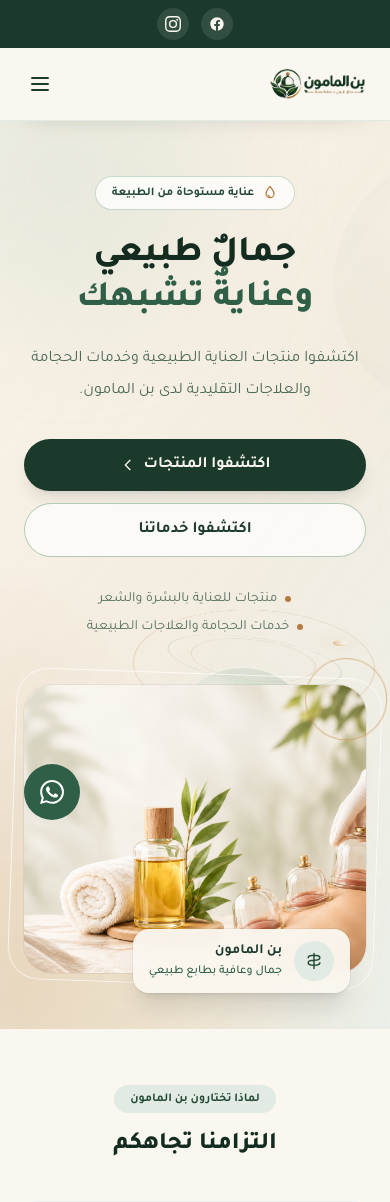
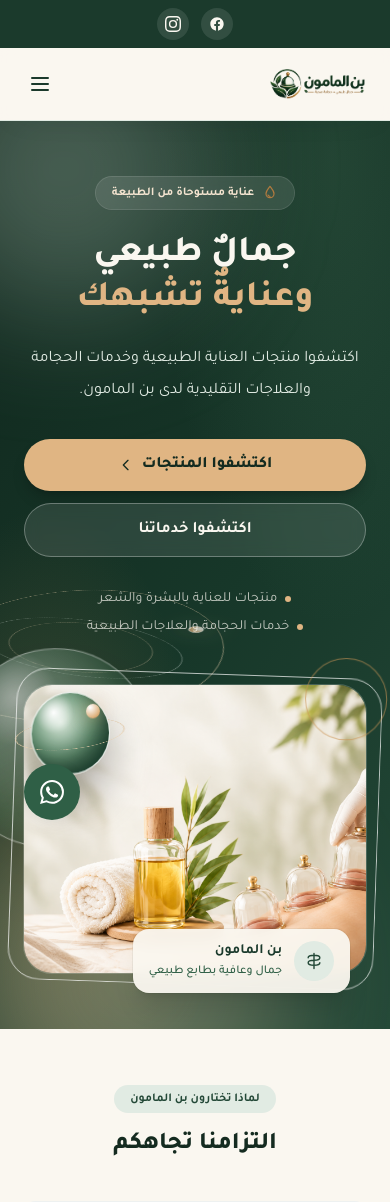
Before and after one commit to Hassan-ibbakh/benmamoun, a Flask app: page / in a window 390 px wide. Shown: the top 1202 px of the page. Run offline with Flask 3, Linux system fonts and the light colour scheme; some libraries are stand-ins or nearby versions.

Commit message:
Make homepage more vivid and fix reveal visibility
Co-authored-by: Copilot <223556219+Copilot@users.noreply.github.com>

```diff
--- a/templates/base.html
+++ b/templates/base.html
@@ -165,8 +165,9 @@
         .hero-section {
             isolation: isolate;
             background:
-                radial-gradient(ellipse at 4% 95%, rgba(178, 123, 63, .17), transparent 35%),
-                linear-gradient(125deg, rgba(248, 242, 231, .88) 0%, rgba(242, 234, 220, .82) 52%, rgba(232, 238, 232, .88) 100%);
+                radial-gradient(ellipse at 12% 82%, rgba(203, 148, 85, .24), transparent 34%),
+                radial-gradient(ellipse at 85% 4%, rgba(94, 146, 112, .2), transparent 38%),
+                linear-gradient(125deg, #10271d 0%, #173729 54%, #234837 100%);
         }
         .hero-scene {
             position: absolute;
@@ -179,26 +180,26 @@
         .hero-scene__orb {
             position: absolute;
             top: 40%;
-            left: 43%;
-            width: clamp(10rem, 19vw, 18rem);
+            left: 3%;
+            width: clamp(13rem, 24vw, 23rem);
             aspect-ratio: 1;
             border: 1px solid rgba(255, 255, 255, .8);
             border-radius: 50%;
             background:
-                radial-gradient(ellipse at 30% 24%, rgba(255, 255, 255, .9), transparent 22%),
-                radial-gradient(ellipse at 38% 34%, rgba(194, 214, 199, .88), rgba(94, 146, 112, .28) 53%, rgba(35, 72, 55, .1) 72%, transparent 73%);
-            box-shadow: inset -16px -22px 40px rgba(35, 72, 55, .16), 0 30px 70px rgba(35, 72, 55, .13);
+                radial-gradient(ellipse at 30% 24%, rgba(255, 255, 255, .94), transparent 22%),
+                radial-gradient(ellipse at 38% 34%, rgba(194, 214, 199, .9), rgba(94, 146, 112, .46) 53%, rgba(35, 72, 55, .28) 72%, transparent 73%);
+            box-shadow: inset -16px -22px 40px rgba(10, 30, 21, .22), 0 30px 70px rgba(0, 0, 0, .2);
             opacity: .8;
             transform-style: preserve-3d;
             animation: hero-orb-float 11s ease-in-out infinite;
         }
         .hero-scene__ring {
             position: absolute;
-            top: 30%;
-            left: 39%;
-            width: clamp(15rem, 28vw, 27rem);
+            top: 19%;
+            left: 0;
+            width: clamp(19rem, 34vw, 33rem);
             aspect-ratio: 1;
-            border: 1px solid rgba(178, 123, 63, .42);
+            border: 1px solid rgba(235, 208, 172, .65);
             border-radius: 50%;
             opacity: .85;
             transform: rotateX(68deg) rotateZ(28deg);
@@ -209,14 +210,14 @@
         .hero-scene__ring::after {
             position: absolute;
             inset: 12%;
-            border: 1px solid rgba(63, 122, 92, .3);
+            border: 1px solid rgba(225, 235, 227, .48);
             border-radius: 50%;
             content: "";
             transform: rotateY(58deg);
         }
         .hero-scene__ring::after {
             inset: 23%;
-            border-color: rgba(178, 123, 63, .32);
+            border-color: rgba(235, 208, 172, .46);
             transform: rotateY(-48deg);
         }
         .hero-scene__pearl {
@@ -228,7 +229,8 @@
             border: 1px solid rgba(255, 255, 255, .9);
             border-radius: 50%;
             background: radial-gradient(circle at 30% 25%, #fff, #e0b583 60%, #b27b3f);
-            box-shadow: 0 0 28px rgba(178, 123, 63, .4);
+            box-shadow: 0 0 34px rgba(224, 181, 131, .6);
+            animation: hero-pearl-drift 8s ease-in-out infinite;
         }
         @keyframes hero-orb-float {
             0%, 100% { transform: translate3d(0, 0, -20px) rotateY(-16deg); }
@@ -237,6 +239,10 @@
         @keyframes hero-ring-turn {
             from { transform: rotateX(68deg) rotateZ(28deg); }
             to { transform: rotateX(68deg) rotateZ(388deg); }
+        }
+        @keyframes hero-pearl-drift {
+            0%, 100% { transform: translate3d(0, 0, 18px); }
+            50% { transform: translate3d(14px, -24px, 42px); }
         }
         .hero-section::before {
             position: absolute;
@@ -251,6 +257,45 @@
         .hero-image-wrap {
             perspective: 1100px;
             transform-style: preserve-3d;
+        }
+        .hero-product-orb {
+            position: absolute;
+            top: 13%;
+            left: 4%;
+            z-index: 20;
+            width: clamp(5rem, 10vw, 8rem);
+            aspect-ratio: 1;
+            border: 1px solid rgba(255, 255, 255, .86);
+            border-radius: 50%;
+            background:
+                radial-gradient(circle at 29% 24%, rgba(255, 255, 255, .98), rgba(255, 255, 255, .12) 21%, transparent 25%),
+                radial-gradient(ellipse at 38% 36%, #d7e6d9, #6d9b7a 48%, #315c45 74%, #183729);
+            box-shadow: inset -12px -16px 24px rgba(13, 36, 25, .48), 0 22px 44px rgba(0, 0, 0, .32);
+            animation: product-orb-float 7s ease-in-out infinite;
+            transform-style: preserve-3d;
+        }
+        .hero-product-orb::before {
+            position: absolute;
+            inset: -18%;
+            border: 1px solid rgba(235, 208, 172, .9);
+            border-radius: 50%;
+            content: "";
+            transform: rotateX(68deg) rotateZ(-24deg);
+        }
+        .hero-product-orb::after {
+            position: absolute;
+            top: 14%;
+            right: 11%;
+            width: 18%;
+            aspect-ratio: 1;
+            border-radius: 50%;
+            background: radial-gradient(circle at 30% 25%, #fff, #e0b583 65%, #b27b3f);
+            box-shadow: 0 0 18px rgba(224, 181, 131, .72);
+            content: "";
+        }
+        @keyframes product-orb-float {
+            0%, 100% { transform: translate3d(0, 0, 36px) rotateY(-12deg); }
+            50% { transform: translate3d(8px, -18px, 58px) rotateY(18deg); }
         }
         .hero-image {
             box-shadow: 0 32px 70px -35px rgba(20, 43, 32, .62);
@@ -335,11 +380,12 @@
         .filter-btn { border: 1px solid rgba(35, 72, 55, .12); }
 
         .reveal-on-scroll {
-            opacity: 0;
-            transform: translateY(20px);
+            opacity: 1;
+            transform: none;
             transition: opacity .65s ease, transform .65s cubic-bezier(.2,.7,.2,1);
         }
         .reveal-on-scroll.is-visible { opacity: 1; transform: translateY(0); }
+        .reveal-on-scroll.reveal-pending { opacity: 0; transform: translateY(20px); }
         .reveal-on-scroll[data-reveal-delay="1"] { transition-delay: 80ms; }
         .reveal-on-scroll[data-reveal-delay="2"] { transition-delay: 150ms; }
         .reveal-on-scroll[data-reveal-delay="3"] { transition-delay: 220ms; }
@@ -351,9 +397,10 @@
         }
         @media (max-width: 767px) {
             .hero-image { transform: none; }
+            .hero-product-orb { top: 4%; left: 3%; width: 5rem; }
             .hero-section::before { mask-image: linear-gradient(180deg, transparent, #000); }
-            .hero-scene__orb { top: 62%; left: 38%; width: 10rem; opacity: .5; }
-            .hero-scene__ring { top: 46%; left: 34%; width: 15rem; opacity: .6; }
+            .hero-scene__orb { top: 60%; left: -3rem; width: 12rem; opacity: .55; }
+            .hero-scene__ring { top: 42%; left: -4rem; width: 18rem; opacity: .72; }
             .ambient-scene__orb--sage { right: -13rem; }
             .ambient-scene__orb--clay { left: -14rem; }
             .ambient-scene__ring { right: -15rem; }
@@ -366,7 +413,7 @@
                 scroll-behavior: auto !important;
                 transition-duration: .01ms !important;
             }
-            .reveal-on-scroll { opacity: 1; transform: none; }
+            .reveal-on-scroll.reveal-pending { opacity: 1; transform: none; }
         }
     </style>
 </head>
@@ -544,10 +591,13 @@
             'body > .hero-section, main > section, main section, main .product-card, main section > .grid > div.bg-white'
         );
         if (!window.matchMedia('(prefers-reduced-motion: reduce)').matches && 'IntersectionObserver' in window) {
+            const pendingRevealItems = new Set();
             const revealObserver = new IntersectionObserver((entries, observer) => {
                 entries.forEach((entry) => {
                     if (entry.isIntersecting) {
+                        entry.target.classList.remove('reveal-pending');
                         entry.target.classList.add('is-visible');
+                        pendingRevealItems.delete(entry.target);
                         observer.unobserve(entry.target);
                     }
                 });
@@ -556,8 +606,21 @@
                 item.classList.add('reveal-on-scroll');
                 const delay = index % 4;
                 if (delay > 0) item.dataset.revealDelay = String(delay);
-                revealObserver.observe(item);
+                if (item.getBoundingClientRect().top <= window.innerHeight + 80) {
+                    item.classList.add('is-visible');
+                } else {
+                    item.classList.add('reveal-pending');
+                    pendingRevealItems.add(item);
+                    revealObserver.observe(item);
+                }
             });
+            window.setTimeout(() => {
+                pendingRevealItems.forEach((item) => {
+                    item.classList.remove('reveal-pending');
+                    item.classList.add('is-visible');
+                });
+                revealObserver.disconnect();
+            }, 1600);
         }
         document.querySelectorAll('header nav ul a').forEach((link) => {
             link.classList.add('site-nav-link');
--- a/templates/index.html
+++ b/templates/index.html
@@ -13,29 +13,29 @@
 
     <div class="relative max-w-7xl mx-auto px-6 py-14 md:py-24 lg:py-28 grid md:grid-cols-2 gap-12 lg:gap-16 items-center">
         <div class="relative z-10 text-center md:text-right">
-            <span class="inline-flex items-center gap-2 bg-white/75 text-forest-700 text-xs md:text-sm font-bold px-4 py-2 rounded-full mb-6 ring-1 ring-forest-200/80 shadow-sm">
+            <span class="inline-flex items-center gap-2 bg-white/10 text-clay-100 text-xs md:text-sm font-bold px-4 py-2 rounded-full mb-6 ring-1 ring-white/20 shadow-sm backdrop-blur">
                 <svg class="w-4 h-4 text-clay-500" viewBox="0 0 24 24" fill="none" stroke="currentColor" stroke-width="1.8" aria-hidden="true"><path d="M12 2C9 6 6 9 6 13a6 6 0 0012 0c0-4-3-7-6-11z" stroke-linecap="round" stroke-linejoin="round"/><path d="M9 15c.5 1.2 1.5 2 3 2" stroke-linecap="round"/></svg>
                 عناية مستوحاة من الطبيعة
             </span>
-            <h1 class="text-4xl sm:text-5xl lg:text-6xl font-extrabold text-forest-900 leading-[1.25] mb-5">
+            <h1 class="text-4xl sm:text-5xl lg:text-6xl font-extrabold text-cream leading-[1.25] mb-5">
                 جمالٌ طبيعي<br>
-                <span class="text-forest-600">وعنايةٌ تشبهك</span>
+                <span class="text-clay-300">وعنايةٌ تشبهك</span>
             </h1>
-            <p class="text-forest-700/80 text-base md:text-lg leading-8 mb-8 max-w-xl mx-auto md:mx-0">
+            <p class="text-forest-100 text-base md:text-lg leading-8 mb-8 max-w-xl mx-auto md:mx-0">
                 اكتشفوا منتجات العناية الطبيعية وخدمات الحجامة والعلاجات التقليدية لدى بن المامون.
             </p>
             <div class="flex flex-col sm:flex-row gap-3 justify-center md:justify-start">
-                <a href="/cosmetiques" class="inline-flex items-center justify-center gap-2 bg-forest-800 hover:bg-forest-900 text-cream font-bold px-7 py-3.5 rounded-full shadow-lg shadow-forest-900/10 transition">
+                <a href="/cosmetiques" class="inline-flex items-center justify-center gap-2 bg-clay-300 hover:bg-clay-200 text-forest-900 font-extrabold px-7 py-3.5 rounded-full shadow-lg shadow-black/20 transition">
                     اكتشفوا المنتجات
                     <svg class="w-4 h-4" viewBox="0 0 24 24" fill="none" stroke="currentColor" stroke-width="2" aria-hidden="true"><path d="M15 19l-7-7 7-7" stroke-linecap="round" stroke-linejoin="round"/></svg>
                 </a>
-                <a href="/hijama" class="inline-flex items-center justify-center gap-2 bg-white/70 hover:bg-white text-forest-800 font-bold px-7 py-3.5 rounded-full border border-forest-300/70 transition">
+                <a href="/hijama" class="inline-flex items-center justify-center gap-2 bg-white/10 hover:bg-white/20 text-cream font-bold px-7 py-3.5 rounded-full border border-white/30 backdrop-blur transition">
                     اكتشفوا خدماتنا
                 </a>
             </div>
-            <div class="mt-8 flex flex-wrap items-center justify-center md:justify-start gap-x-5 gap-y-2 text-sm text-forest-700/75">
-                <span class="inline-flex items-center gap-2"><span class="w-1.5 h-1.5 rounded-full bg-clay-500"></span>منتجات للعناية بالبشرة والشعر</span>
-                <span class="inline-flex items-center gap-2"><span class="w-1.5 h-1.5 rounded-full bg-clay-500"></span>خدمات الحجامة والعلاجات الطبيعية</span>
+            <div class="mt-8 flex flex-wrap items-center justify-center md:justify-start gap-x-5 gap-y-2 text-sm text-cream/75">
+                <span class="inline-flex items-center gap-2"><span class="w-1.5 h-1.5 rounded-full bg-clay-300"></span>منتجات للعناية بالبشرة والشعر</span>
+                <span class="inline-flex items-center gap-2"><span class="w-1.5 h-1.5 rounded-full bg-clay-300"></span>خدمات الحجامة والعلاجات الطبيعية</span>
             </div>
         </div>
 
@@ -45,8 +45,9 @@
             <img src="{{ url_for('static', filename='images/hero.png') }}"
                  alt="منتجات بن المامون الطبيعية"
                  width="720" height="540" fetchpriority="high" decoding="async"
-                 class="hero-image relative w-full h-72 sm:h-96 md:h-[27rem] object-cover rounded-[1.75rem] ring-1 ring-black/5">
-            <div class="absolute -bottom-5 right-4 md:right-8 flex items-center gap-3 rounded-2xl bg-cream/95 px-4 py-3 shadow-xl ring-1 ring-forest-900/5 backdrop-blur">
+                 class="hero-image relative z-10 w-full h-72 sm:h-96 md:h-[27rem] object-cover rounded-[1.75rem] ring-1 ring-white/20">
+            <div class="hero-product-orb" aria-hidden="true"><span></span></div>
+            <div class="absolute -bottom-5 right-4 md:right-8 z-20 flex items-center gap-3 rounded-2xl bg-cream/95 px-4 py-3 shadow-xl ring-1 ring-forest-900/5 backdrop-blur">
                 <span class="flex w-10 h-10 items-center justify-center rounded-full bg-forest-100 text-forest-700">
                     <svg class="w-5 h-5" viewBox="0 0 24 24" fill="none" stroke="currentColor" stroke-width="1.7" aria-hidden="true"><path d="M12 3v18M5 8c0-2 2-3 7-3s7 1 7 3-2 3-7 3-7 1-7 3 2 3 7 3 7-1 7-3" stroke-linecap="round"/></svg>
                 </span>
```
